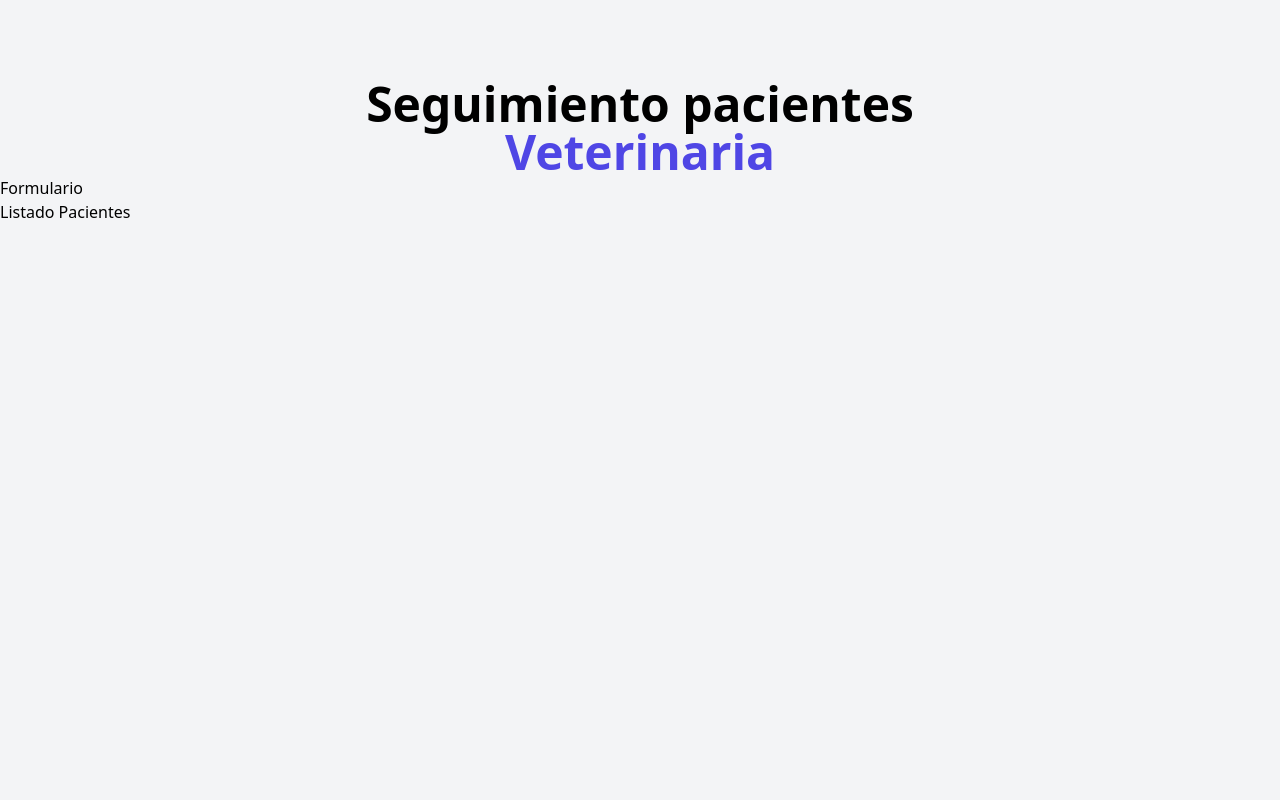
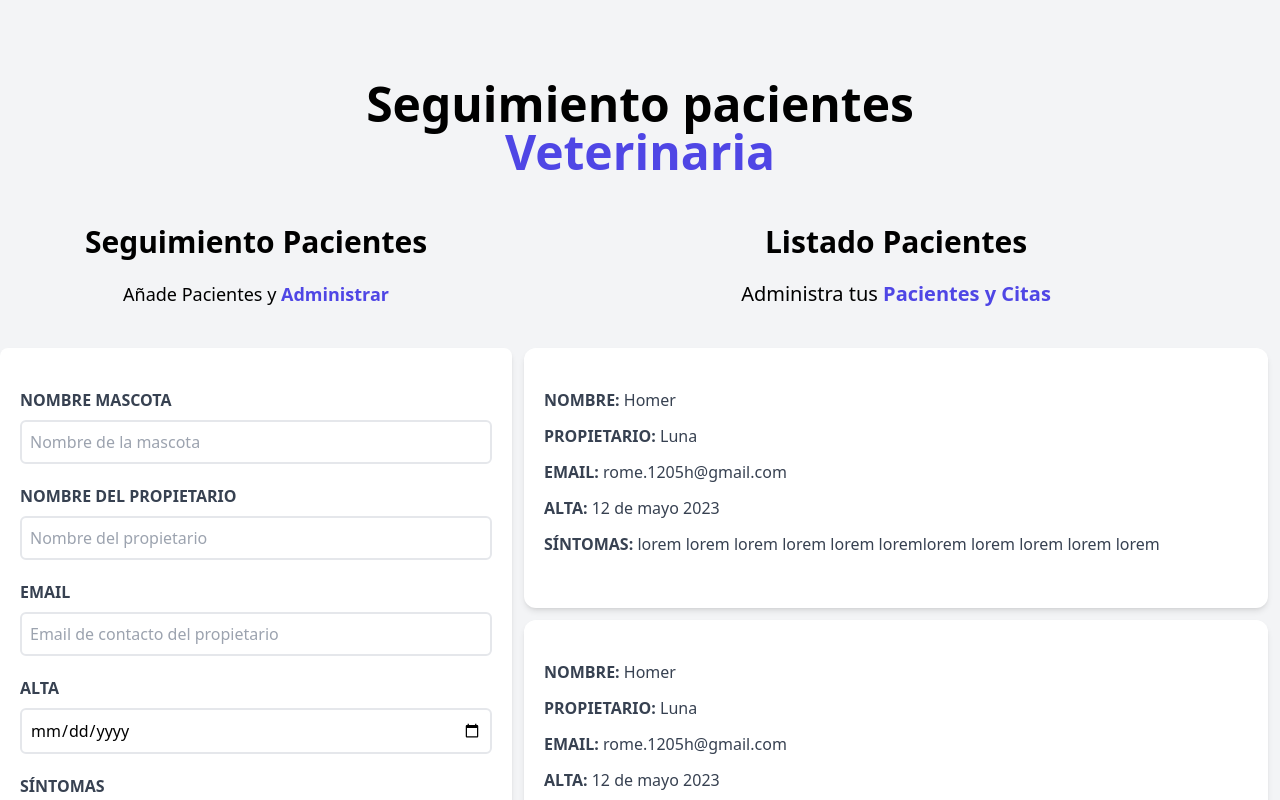
Before and after one commit to napsterh/dashboard-pet-vet, a React (Vite) app: page / in a window 1280 px wide. Shown: the top 800 px of the page. Built offline with nearby package versions, Linux system fonts and the light colour scheme.

Commit message:
update styles

```diff
--- a/src/App.jsx
+++ b/src/App.jsx
@@ -6,8 +6,10 @@
   return (
     <div className="container mx-auto mt-20">
       <Header/>
-      <Formulario/>
-      <ListadoPacientes/>
+      <div className="mt-12 md:flex">
+        <Formulario/>
+        <ListadoPacientes/>
+      </div>
     </div>
   )
 }
--- a/src/components/Formulario.jsx
+++ b/src/components/Formulario.jsx
@@ -2,9 +2,76 @@
 
 const Formulario = () => {
   return (
-    <>
-      Formulario
-    </>
+    <div className="md:w-1/2 lg:w-2/5">
+      <h2 className="font-black text-3xl text-center">
+        Seguimiento Pacientes
+      </h2>
+      <p className="text-lg mt-5 text-center mb-10">
+        Añade Pacientes y {''}
+        <span className="text-indigo-600 font-bold">Administrar</span>
+      </p>
+      <form className="bg-white shadow-md rounded-lg py-10 px-5 mb-10">
+        <div className="mb-5">
+          <label htmlFor="mascota" className="block text-gray-700 uppercase font-bold">
+            Nombre Mascota
+          </label>
+          <input
+            id="mascota"
+            type="text"
+            placeholder="Nombre de la mascota"
+            className="border-2 w-full p-2 mt-2 placeholder-gray-400 rounded-md"
+          />
+        </div>
+        <div className="mb-5">
+          <label htmlFor="propietario" className="block text-gray-700 uppercase font-bold">
+            Nombre del Propietario
+          </label>
+          <input
+            id="propietario"
+            type="text"
+            placeholder="Nombre del propietario"
+            className="border-2 w-full p-2 mt-2 placeholder-gray-400 rounded-md"
+          />
+        </div>
+        <div className="mb-5">
+          <label htmlFor="email" className="block text-gray-700 uppercase font-bold">
+            Email
+          </label>
+          <input
+            id="email"
+            type="email"
+            placeholder="Email de contacto del propietario"
+            className="border-2 w-full p-2 mt-2 placeholder-gray-400 rounded-md"
+          />
+        </div>
+        <div className="mb-5">
+          <label htmlFor="alta" className="block text-gray-700 uppercase font-bold">
+            Alta
+          </label>
+          <input
+            id="alta"
+            type="date"
+            placeholder="Email de contacto del propietario"
+            className="border-2 w-full p-2 mt-2 placeholder-gray-400 rounded-md"
+          />
+        </div>
+        <div className="mb-5">
+          <label htmlFor="sintomas" className="block text-gray-700 uppercase font-bold">
+            Síntomas
+          </label>
+          <textarea
+            id="sintomas"
+            placeholder="Describe los síntomas"
+            className="border-2 w-full p-2 mt-2 placeholder-gray-400 rounded-md"
+          />
+        </div>
+        <input
+          type="submit"
+          value="Agregar paciente"
+          className="bg-indigo-600 w-full p-3 text-white uppercase font-bold hover:bg-indigo-700 cursor-pointer transition-colors"
+        />
+      </form>
+    </div>
   )
 }
 
--- a/src/components/ListadoPacientes.jsx
+++ b/src/components/ListadoPacientes.jsx
@@ -1,8 +1,19 @@
+import Paciente from "./Paciente"
 
 
 const ListadoPacientes = () => {
    return (
-      <h2>Listado Pacientes</h2>
+      <div className="md:w-1/2 lg:w-3/5 h-screen md:overflow-y-scroll">
+         <h2 className="font-black text-center text-3xl">Listado Pacientes</h2>
+         <p className="text-xl mt-5 mb-10 text-center">
+            Administra tus {''}
+            <span className="text-indigo-600 font-bold">Pacientes y Citas</span>
+         </p>
+         <Paciente/>
+         <Paciente/>
+         <Paciente/>
+         <Paciente/>
+      </div>
    )
 }
 
--- /dev/null
+++ b/src/components/Paciente.jsx
@@ -0,0 +1,24 @@
+
+const Paciente = () => {
+   return (
+      <div className="m-3 bg-white shadow-md px-5 py-10 rounded-xl">
+         <p className="font-bold mb-3 text-gray-700 uppercase">Nombre: {''}
+            <span className="font-normal normal-case">Homer</span>
+         </p>
+         <p className="font-bold mb-3 text-gray-700 uppercase">Propietario: {''}
+            <span className="font-normal normal-case">Luna</span>
+         </p>
+         <p className="font-bold mb-3 text-gray-700 uppercase">Email: {''}
+            <span className="font-normal normal-case">rome.1205h@gmail.com</span>
+         </p>
+         <p className="font-bold mb-3 text-gray-700 uppercase">Alta: {''}
+            <span className="font-normal normal-case">12 de mayo 2023</span>
+         </p>
+         <p className="font-bold mb-3 text-gray-700 uppercase">Síntomas: {''}
+            <span className="font-normal normal-case">lorem lorem lorem lorem lorem loremlorem lorem lorem lorem lorem </span>
+         </p>
+      </div>
+   )
+}
+
+export default Paciente
```
